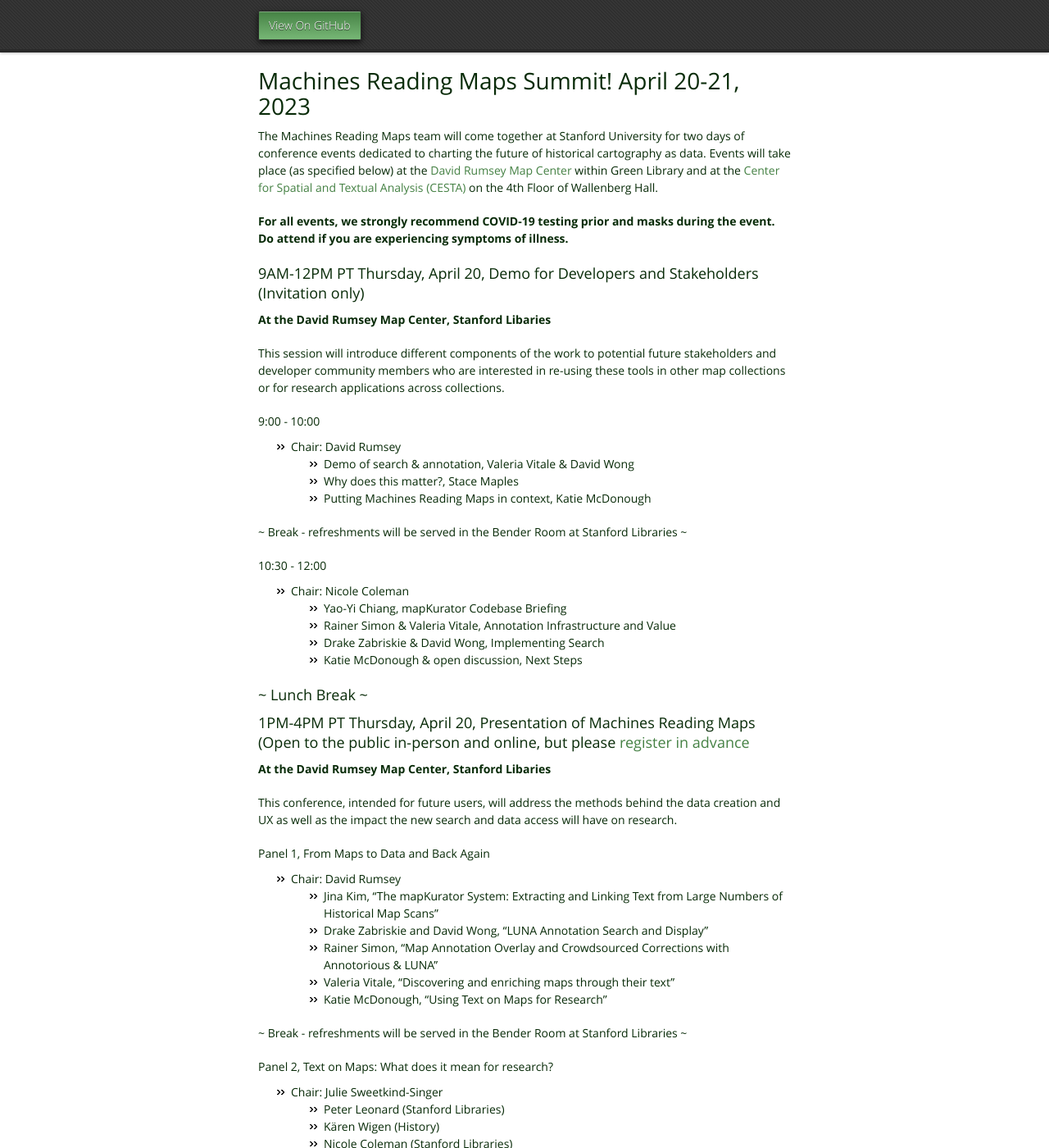
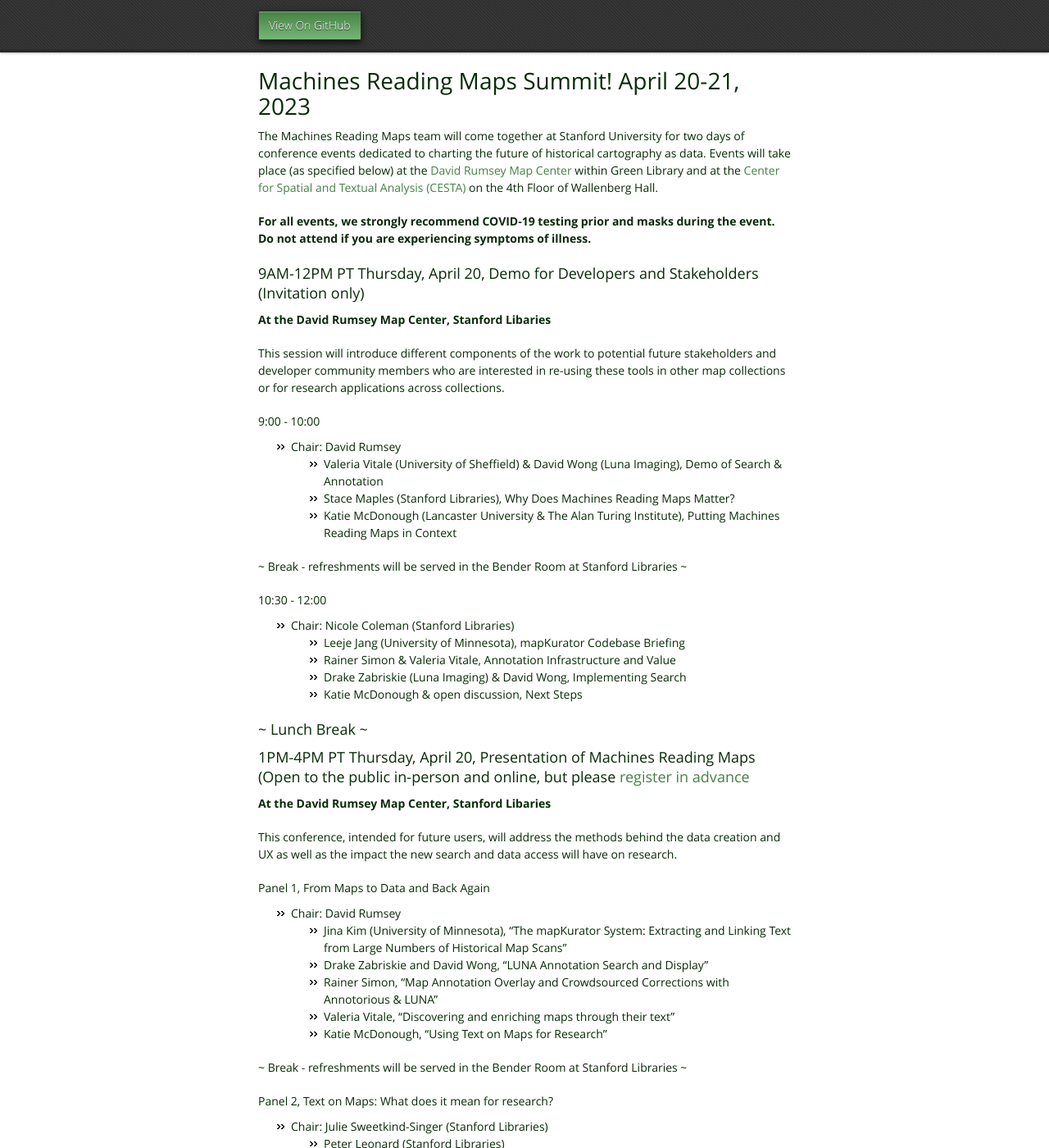
Before and after one commit to machines-reading-maps/machines-reading-maps.github.io, a Jekyll site: the page built from summit-2023.md, in a window 1280 px wide and 1400 px high, scrolled down 538 px. Shown: the whole window at 82% size. Built offline with Jekyll 4.4.1, drawn with Linux system fonts in a browser that asks for light colours; some of the changed text lies outside the part shown.

Commit message:
Update summit-2023.md

```diff
--- a/summit-2023.md
+++ b/summit-2023.md
@@ -6,7 +6,7 @@ layout: default
 # Machines Reading Maps Summit! April 20-21, 2023
 The Machines Reading Maps team will come together at Stanford University for two days of conference events dedicated to charting the future of historical cartography as data. Events will take place (as specified below) at the [David Rumsey Map Center](https://library.stanford.edu/rumsey) within Green Library and at the [Center for Spatial and Textual Analysis (CESTA)](https://cesta.stanford.edu) on the 4th Floor of Wallenberg Hall.
 
-**For all events, we strongly recommend COVID-19 testing prior and masks during the event. Do attend if you are experiencing symptoms of illness.**
+**For all events, we strongly recommend COVID-19 testing prior and masks during the event. Do not attend if you are experiencing symptoms of illness.**
 
 ###  9AM-12PM PT Thursday, April 20, Demo for Developers and Stakeholders (Invitation only)
 **At the David Rumsey Map Center, Stanford Libaries**
@@ -15,17 +15,17 @@ This session will introduce different components of the work to potential future
 
 #### 9:00 - 10:00
 - Chair: David Rumsey
-   - Demo of search & annotation, Valeria Vitale & David Wong
-   - Why does this matter?, Stace Maples
-   - Putting Machines Reading Maps in context, Katie McDonough
+   - Valeria Vitale (University of Sheffield) & David Wong (Luna Imaging), Demo of Search & Annotation
+   - Stace Maples (Stanford Libraries), Why Does Machines Reading Maps Matter?
+   - Katie McDonough (Lancaster University & The Alan Turing Institute), Putting Machines Reading Maps in Context
 
 ~ Break - refreshments will be served in the Bender Room at Stanford Libraries ~
 
 #### 10:30 - 12:00
-- Chair: Nicole Coleman
-   - Yao-Yi Chiang, mapKurator Codebase Briefing
+- Chair: Nicole Coleman (Stanford Libraries)
+   - Leeje Jang (University of Minnesota), mapKurator Codebase Briefing
    - Rainer Simon & Valeria Vitale, Annotation Infrastructure and Value
-   - Drake Zabriskie & David Wong, Implementing Search
+   - Drake Zabriskie (Luna Imaging) & David Wong, Implementing Search
    - Katie McDonough & open discussion, Next Steps
 
 ### ~ Lunch Break ~
@@ -37,7 +37,7 @@ This conference, intended for future users, will address the methods behind the
 
 #### Panel 1, From Maps to Data and Back Again
 - Chair: David Rumsey
-   - Jina Kim, “The mapKurator System: Extracting and Linking Text from Large Numbers of Historical Map Scans”
+   - Jina Kim (University of Minnesota), “The mapKurator System: Extracting and Linking Text from Large Numbers of Historical Map Scans”
    - Drake Zabriskie and David Wong, “LUNA Annotation Search and Display”
    - Rainer Simon, "Map Annotation Overlay and Crowdsourced Corrections with Annotorious & LUNA"
    - Valeria Vitale, “Discovering and enriching maps through their text”
@@ -46,12 +46,12 @@ This conference, intended for future users, will address the methods behind the
 ~ Break - refreshments will be served in the Bender Room at Stanford Libraries ~
 
 #### Panel 2, Text on Maps: What does it mean for research?
-- Chair: Julie Sweetkind-Singer
+- Chair: Julie Sweetkind-Singer (Stanford Libraries)
    - Peter Leonard (Stanford Libraries)
-   - Kären Wigen (History)
+   - Kären Wigen (History, Stanford University)
    - Nicole Coleman (Stanford Libraries)
-   - Nora Barakat (History)
-   - Grant Parker (Classics)
+   - Nora Barakat (History, Stanford University)
+   - Open Discussion
 
 ### 9AM-12PM PT Friday, April 21, Building a Developer Community (Invitation only)
 **At the David Rumsey Map Center, Stanford Libaries**
```
